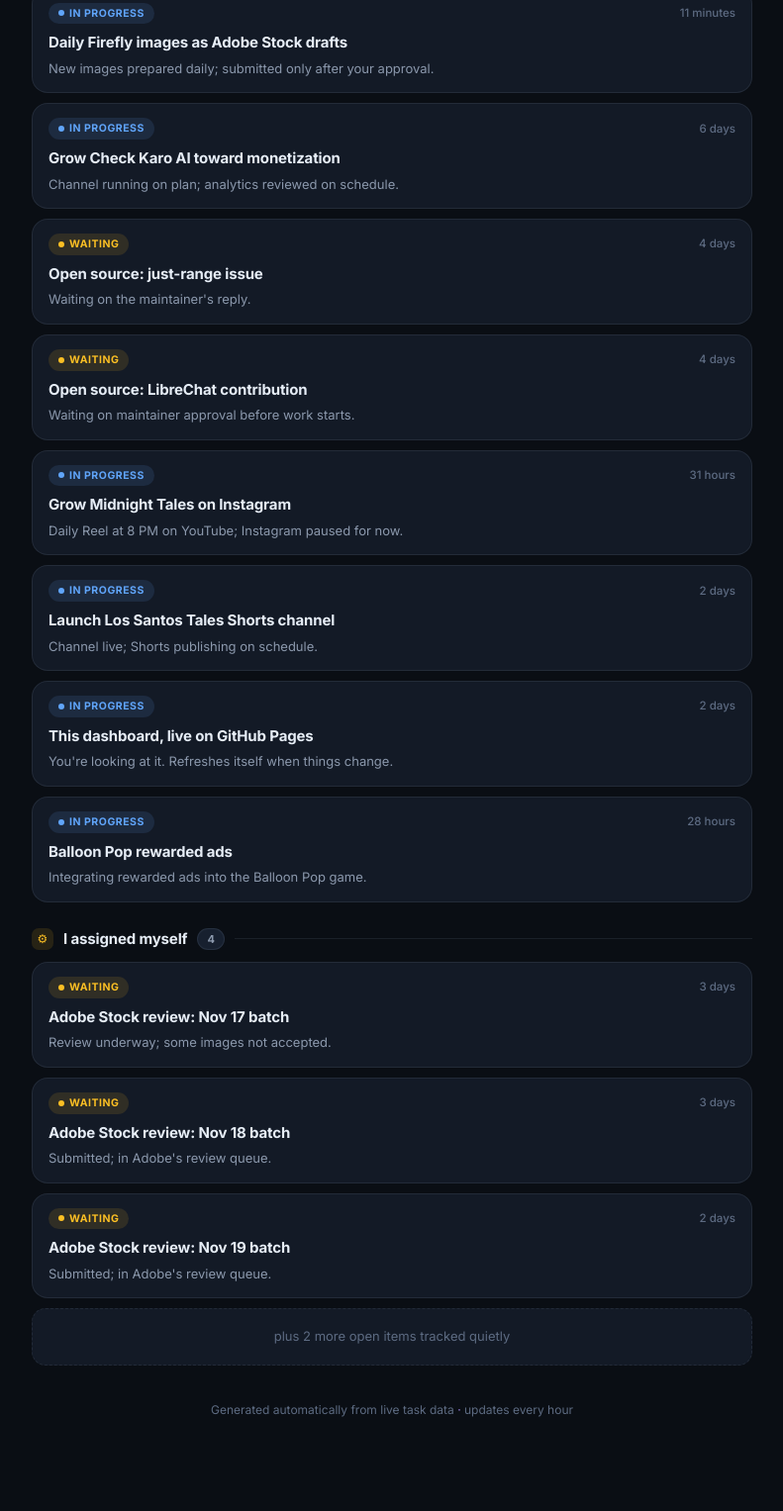
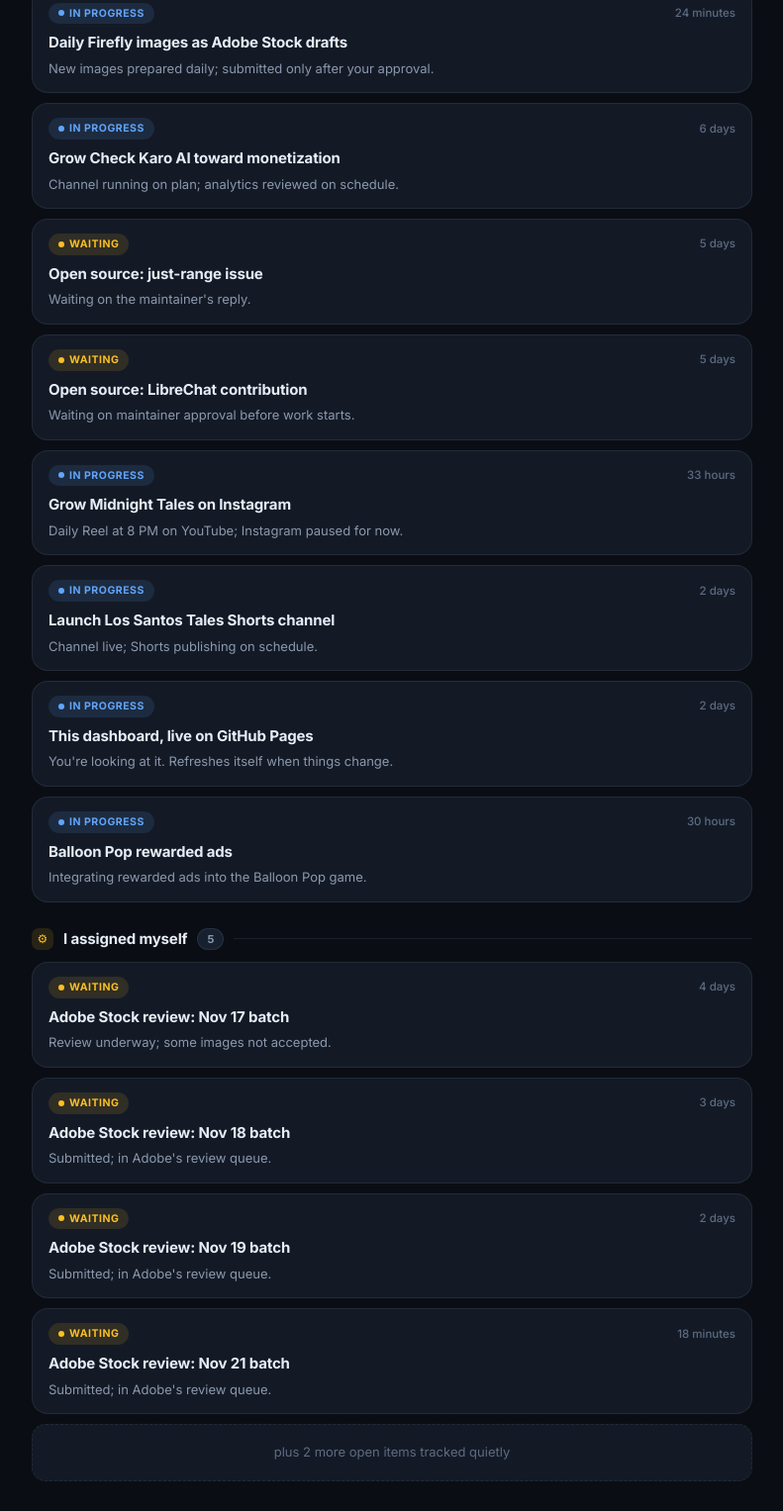
Before and after one commit to Lakshay85/mission-control, a plain HTML site: page index.html in a window 1280 px wide. Shown: the part 873-2400 px from the top of the page at 99% size, without its empty margins (244-1035 px from the left). Before the commit the page ends 2371 px from the top, so only its background shows below. Drawn offline with Linux system fonts and the light colour scheme.

Commit message:
Update timestamps and counts in index.html

```diff
--- a/index.html
+++ b/index.html
@@ -77,13 +77,13 @@ footer .heart{color:var(--violet)}
 <header>
   <div class="brand"><div class="logo">&#9672;</div><h1>Mission Control</h1></div>
   <div class="sub">A live view of what your Instinct is running, what you asked for, and what it picked up on its own.</div>
-  <span class="stamp"><span class="dot"></span>Updated Nov 21, 4:54 PM IST &middot; refreshes hourly</span>
+  <span class="stamp"><span class="dot"></span>Updated Nov 21, 6:55 PM IST &middot; refreshes hourly</span>
 </header>
 
 <div class="stats">
   <div class="stat s1"><div class="num">9</div><div class="lbl">Running</div></div>
   <div class="stat s2"><div class="num">8</div><div class="lbl">Your requests</div></div>
-  <div class="stat s3"><div class="num">4</div><div class="lbl">Self-assigned</div></div>
+  <div class="stat s3"><div class="num">5</div><div class="lbl">Self-assigned</div></div>
 </div>
 
 <section>
@@ -136,7 +136,7 @@ footer .heart{color:var(--violet)}
   <div class="sec-head"><span class="ico v">&#9733;</span><h2>Tasks you gave me</h2><span class="count">8</span><span class="bar"></span></div>
   <div class="grid single">
 <div class="card">
-  <div class="card-top"><span class="pill prog">In progress</span><span class="age">11 minutes</span></div>
+  <div class="card-top"><span class="pill prog">In progress</span><span class="age">24 minutes</span></div>
   <div class="card-title">Daily Firefly images as Adobe Stock drafts</div>
   <div class="card-note">New images prepared daily; submitted only after your approval.</div>
 </div>
@@ -146,17 +146,17 @@ footer .heart{color:var(--violet)}
   <div class="card-note">Channel running on plan; analytics reviewed on schedule.</div>
 </div>
 <div class="card">
-  <div class="card-top"><span class="pill wait">Waiting</span><span class="age">4 days</span></div>
+  <div class="card-top"><span class="pill wait">Waiting</span><span class="age">5 days</span></div>
   <div class="card-title">Open source: just-range issue</div>
   <div class="card-note">Waiting on the maintainer&#x27;s reply.</div>
 </div>
 <div class="card">
-  <div class="card-top"><span class="pill wait">Waiting</span><span class="age">4 days</span></div>
+  <div class="card-top"><span class="pill wait">Waiting</span><span class="age">5 days</span></div>
   <div class="card-title">Open source: LibreChat contribution</div>
   <div class="card-note">Waiting on maintainer approval before work starts.</div>
 </div>
 <div class="card">
-  <div class="card-top"><span class="pill prog">In progress</span><span class="age">31 hours</span></div>
+  <div class="card-top"><span class="pill prog">In progress</span><span class="age">33 hours</span></div>
   <div class="card-title">Grow Midnight Tales on Instagram</div>
   <div class="card-note">Daily Reel at 8 PM on YouTube; Instagram paused for now.</div>
 </div>
@@ -171,7 +171,7 @@ footer .heart{color:var(--violet)}
   <div class="card-note">You&#x27;re looking at it. Refreshes itself when things change.</div>
 </div>
 <div class="card">
-  <div class="card-top"><span class="pill prog">In progress</span><span class="age">28 hours</span></div>
+  <div class="card-top"><span class="pill prog">In progress</span><span class="age">30 hours</span></div>
   <div class="card-title">Balloon Pop rewarded ads</div>
   <div class="card-note">Integrating rewarded ads into the Balloon Pop game.</div>
 </div>
@@ -179,10 +179,10 @@ footer .heart{color:var(--violet)}
 </section>
 
 <section>
-  <div class="sec-head"><span class="ico a">&#9881;</span><h2>I assigned myself</h2><span class="count">4</span><span class="bar"></span></div>
+  <div class="sec-head"><span class="ico a">&#9881;</span><h2>I assigned myself</h2><span class="count">5</span><span class="bar"></span></div>
   <div class="grid single">
 <div class="card">
-  <div class="card-top"><span class="pill wait">Waiting</span><span class="age">3 days</span></div>
+  <div class="card-top"><span class="pill wait">Waiting</span><span class="age">4 days</span></div>
   <div class="card-title">Adobe Stock review: Nov 17 batch</div>
   <div class="card-note">Review underway; some images not accepted.</div>
 </div>
@@ -196,6 +196,11 @@ footer .heart{color:var(--violet)}
   <div class="card-title">Adobe Stock review: Nov 19 batch</div>
   <div class="card-note">Submitted; in Adobe&#x27;s review queue.</div>
 </div>
+<div class="card">
+  <div class="card-top"><span class="pill wait">Waiting</span><span class="age">18 minutes</span></div>
+  <div class="card-title">Adobe Stock review: Nov 21 batch</div>
+  <div class="card-note">Submitted; in Adobe&#x27;s review queue.</div>
+</div>
 <div class="empty">plus 2 more open items tracked quietly</div>
   </div>
 </section>
```
